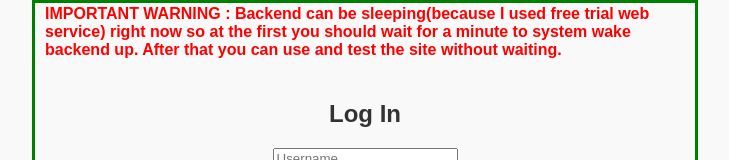
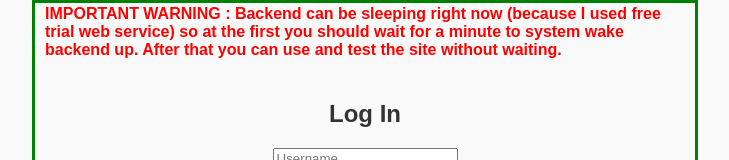
Before and after one commit to emirrcodes/task-manager-frontend1.0, a React app: page /#/ in a window 1280 px wide. Shown: the top 160 px of the page, without its empty margins (275-1004 px from the left). Built offline with nearby package versions, Linux system fonts and the light colour scheme.

Commit message:
Update LoginForm.tsx

```diff
--- a/src/components/LoginForm.tsx
+++ b/src/components/LoginForm.tsx
@@ -43,7 +43,7 @@ const LoginForm: React.FC = () => {
             onKeyDown={handleKeyDown}
             tabIndex={0}
             >
-                <h4 style={{color : "red"}}>IMPORTANT WARNING : Backend can be sleeping(because I used free trial web service) right now so at the first you should
+                <h4 style={{color : "red"}}>IMPORTANT WARNING : Backend can be sleeping right now (because I used free trial web service) so at the first you should
                     wait for a minute to system wake backend up. After that you can use and test the site without waiting.
                 </h4>
             <h2>Log In</h2>
```
